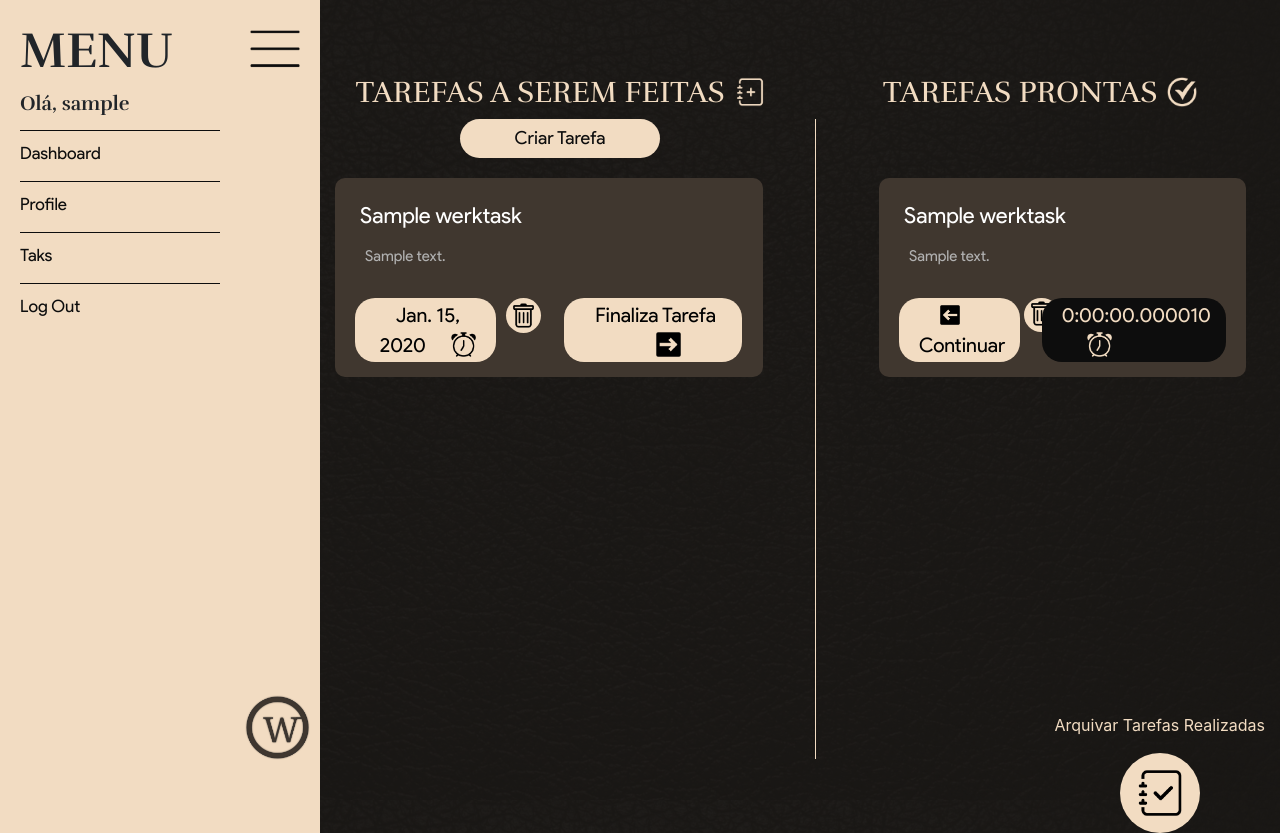
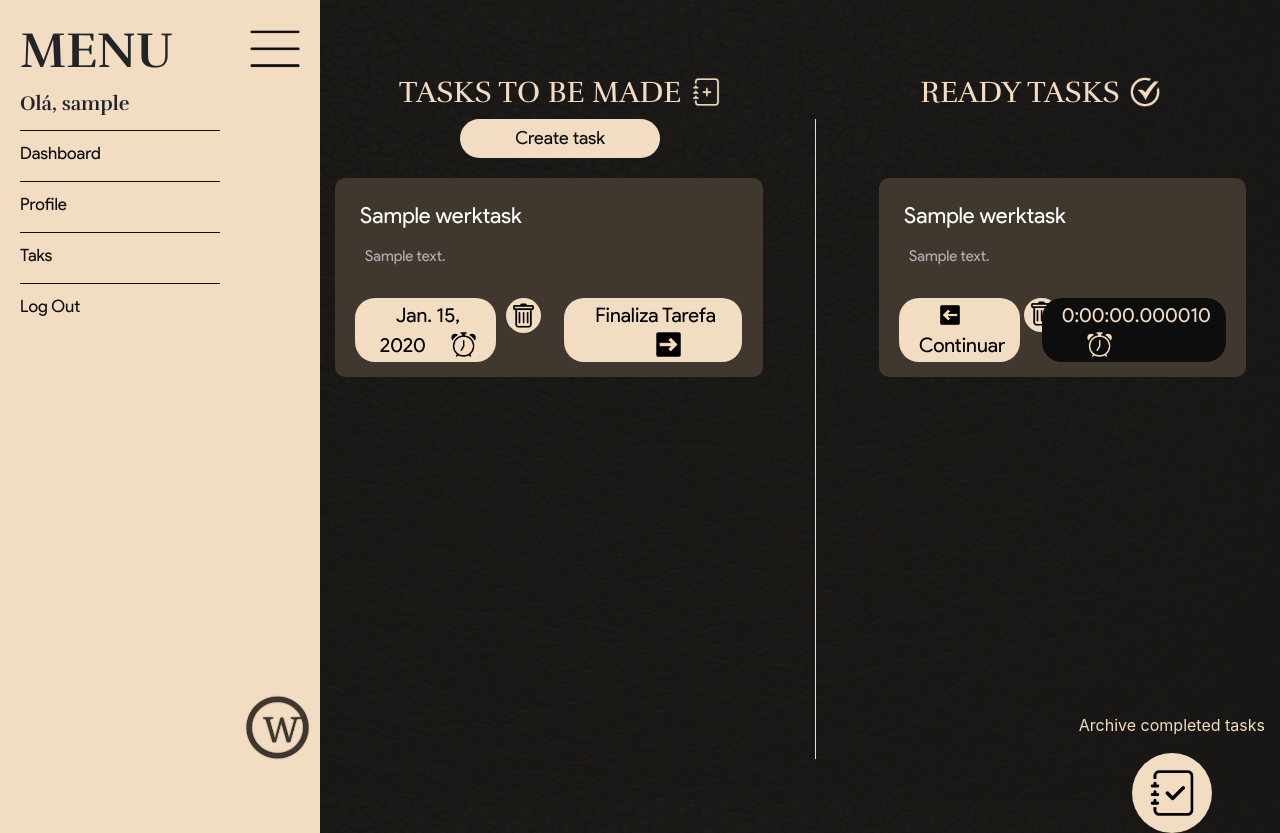
Before and after one commit to fmaachadoo/Werk-UNB-Requisitos-de-Software-2020.2, a Django app: template src/werk/templates/home_login.html in a window 1280 px wide. Run offline with Django 3.2, Linux system fonts and the light colour scheme; the template is opened without the code that fills it: values that come from a table or form of the project are taken from there, others are empty; a user stored in the database is signed in; tables that the repository leaves empty hold one stand-in row (values such as "Sample post"); some libraries are stand-ins or nearby versions.

Commit message:
Home page translation

```diff
--- a/src/werk/templates/home_login.html
+++ b/src/werk/templates/home_login.html
@@ -7,13 +7,13 @@
     <div class="container">
         <div class="row">
             <div class="col-md-6 d-flex justify-content-center">
-                <h1 class="tasks-title">TAREFAS A SEREM FEITAS<img src="{% static 'images/AddTask.png' %}"
+                <h1 class="tasks-title">TASKS TO BE MADE<img src="{% static 'images/AddTask.png' %}"
                                                                    style="height: 30px; margin-top: -5px; margin-left: 10px;"/>
                 </h1>
             </div>
 
             <div class="col-md-6 d-flex justify-content-center">
-                <h1 class="tasks-title">TAREFAS PRONTAS<img src="{% static 'images/Checkmark.png' %}"
+                <h1 class="tasks-title">READY TASKS<img src="{% static 'images/Checkmark.png' %}"
                                                             style="height: 30px; margin-top: -5px; margin-left: 10px;"/>
                 </h1>
             </div>
@@ -22,7 +22,7 @@
         <div class="row">
             <div class="col-md-6 d-flex justify-content-center">
                 <button type="button" id="newTaskModalButton" class="pillBtn-light" data-bs-toggle="modal"
-                        data-bs-target="#newTaskModal">Criar Tarefa
+                        data-bs-target="#newTaskModal">Create task
                 </button>
 
                 <div class="modal fade" tabindex="-1" data-bs-backdrop="static" id="newTaskModal"
@@ -30,7 +30,7 @@
                     <div class="modal-dialog">
                         <div class="modal-content taskCard">
                             <div class="modal-title p-4">
-                                <h1 class="display-6" style="color: white;">Criar Tarefa</h1>
+                                <h1 class="display-6" style="color: white;">Create task</h1>
                             </div>
                             <div class="modal-body">
                                 <form class="col" style="margin: 0%;" method="POST">
@@ -41,8 +41,8 @@
                                     <!-- Task Title -->
                                     <div class="row">
                                         <div class="form-group col" style="margin-left: 2%; padding-top: 2%;">
-                                            <label class="taskTitle" for="titulo">Titulo:</label><br>
-                                            <input class="form-control" type="text" placeholder="Titulo" name="titulo"
+                                            <label class="taskTitle" for="titulo">Title:</label><br>
+                                            <input class="form-control" type="text" placeholder="Title" name="titulo"
                                                    aria-describedby="tituloHelp">
                                         </div>
                                     </div>
@@ -50,9 +50,9 @@
                                     <div class="row">
                                         <div class="form-group col"
                                              style="margin-left: 2%; padding-top: 2%; padding-bottom: 2%;">
-                                            <label class="taskTitle" for="corpo">Descricao:</label><br>
+                                            <label class="taskTitle" for="corpo">Description:</label><br>
                                             <input class="form-control" type="text"
-                                                   placeholder="Uma breve Descricao da tarefa"
+                                                   placeholder="A brief description of the task"
                                                    style="width: 96%; min-height: 10%;" name="corpo"
                                                    aria-describedby="corpoHelp">
                                         </div>
@@ -62,7 +62,7 @@
                                     <div class="row">
                                         <div class="col-md-6"
                                              style="margin-left: 2%; padding-top: 2%; padding-bottom: 2%;">
-                                            <button type="submit" class="pillBtn-light">Criar Tarefa</button>
+                                            <button type="submit" class="pillBtn-light">Create task</button>
                                         </div>
                                     </div>
                                 </form>
@@ -96,7 +96,7 @@
                 <div class="d-flex justify-content-end" style="margin-top: 25px;">
                     <div style="text-align: center;">
                         <div style="color: #F2DCC2;">
-                            <p>Arquivar Tarefas Realizadas</p>
+                            <p>Archive completed tasks</p>
                         </div>
 
                         <button href="archiveTask" class="elipseBtn">
```
